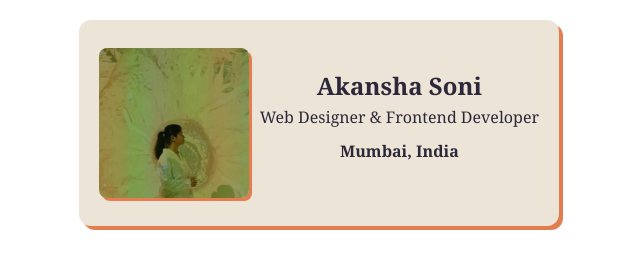
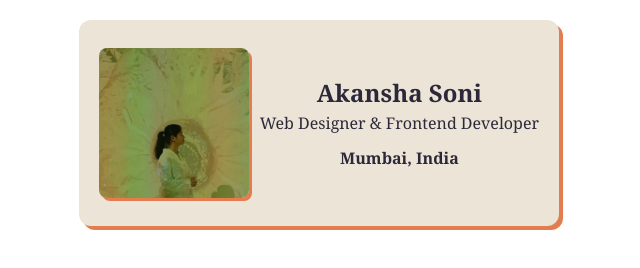
Before and after one commit to iakanshasoni/business-card, a website built with Vite: page index.html in a window 1280 px wide. Shown: the whole page, without its empty margins (321-961 px from the left). Built offline with nearby package versions, Linux system fonts and the light colour scheme.

Commit message:
Update styles.css

```diff
--- a/styles.css
+++ b/styles.css
@@ -20,6 +20,7 @@ body {
     padding: 28px 20px 28px 20px;
     display: flex;
     justify-content: space-between;
+    align-items: center;
     text-align: center;
     background: #ECE4D7;
     color: #2b2839;
@@ -34,6 +35,7 @@ body {
 }
 
 h3 {
+    margin-top: 0px;
     font-size: 24px;
     margin-bottom: 0px;
 }
```
